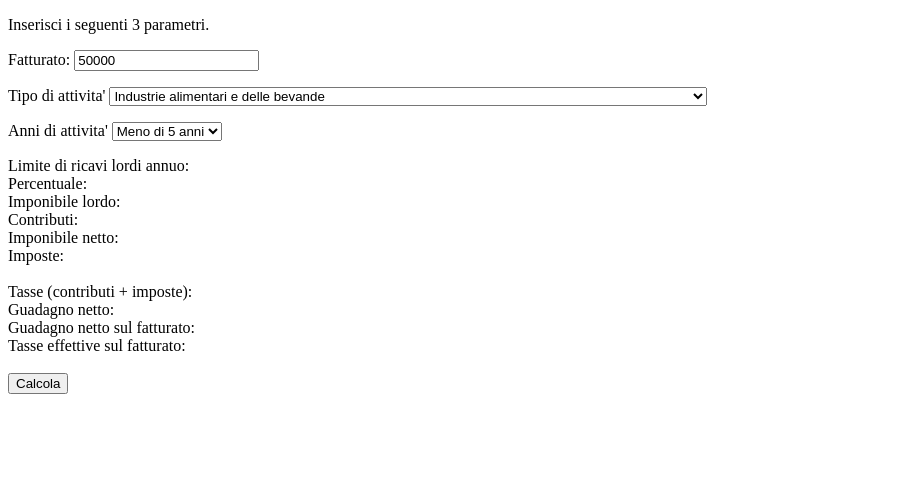
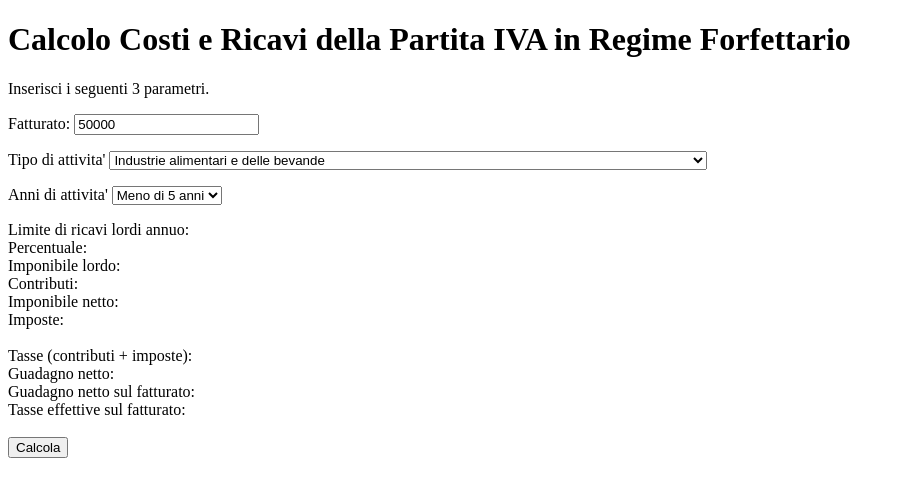
Before and after one commit to partitaiva-co/partitaiva, a plain HTML site: page index.html in a window 1280 px wide. Shown: the whole page, without its empty margins (0-905 px from the left). Drawn offline with Linux system fonts and the light colour scheme.

Commit message:
Update index.html

```diff
--- a/index.html
+++ b/index.html
@@ -6,6 +6,7 @@
 <title>Calcolo Costi e Ricavi della Partita IVA in Regime Forfettario</title>
 </head>
 <body>
+<h1>Calcolo Costi e Ricavi della Partita IVA in Regime Forfettario</h1>
 <p>Inserisci i seguenti 3 parametri.</p>
 <p>Fatturato: <input type="number" value="50000" id="fatturato"></p>
 <p>
```
